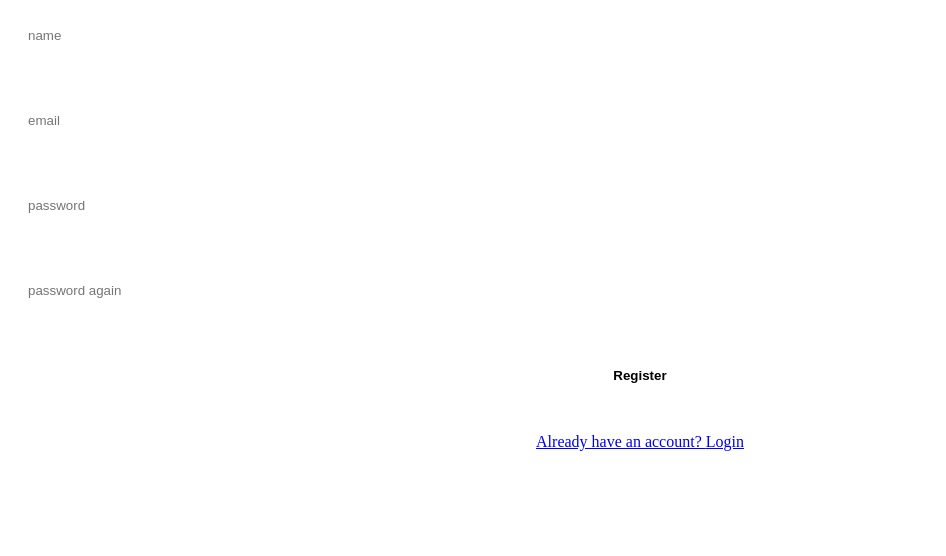
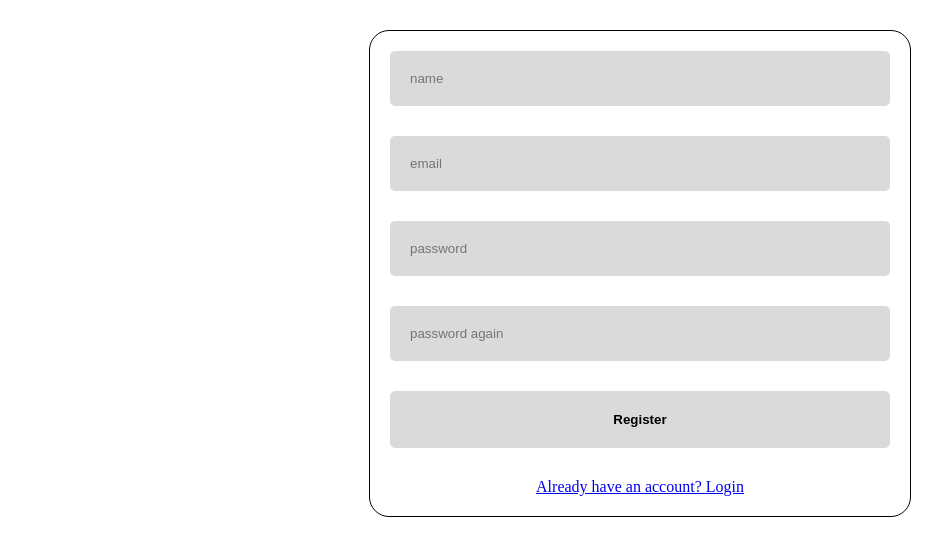
Before and after one commit to DenisZaga/RPS2.0, a Next.js app: page /register in a window 1280 px wide. Shown: the top 556 px of the page, without its empty margins (0-946 px from the left). Built offline with nearby package versions, Linux system fonts and the light colour scheme; no server answers.

Commit message:
fix register form styles

```diff
--- a/src/components/RegisterForm/registerForm.module.css
+++ b/src/components/RegisterForm/registerForm.module.css
@@ -2,13 +2,22 @@
   display: flex;
   flex-direction: column;
   text-align: center;
+
   gap: 30px;
+  margin-inline: auto;
+  margin-top: 30px;
+  padding: 20px;
+
+  width: 500px;
+
+  border: 1px solid black;
+  border-radius: 20px;
 }
 
 .form input{
   padding: 20px;
-  background-color: var(--bg);
-  color: var(--textColor);
+  background-color: rgb(218, 218, 218);
+  color: black;
   border: none;
   border-radius: 5px;
 }
@@ -16,11 +25,16 @@
 .form button{
   padding: 20px;
   cursor: pointer;
-  background-color: var(--btn);
-  color: var(--textColor);
+  background-color: rgb(218, 218, 218);
+  border: 1px solid rgb(218, 218, 218);
   font-weight: bold;
-  border: none;
   border-radius: 5px;
+}
+
+.form button:hover{
+  background-color: rgb(247, 247, 247);
+  border: 1px solid rgb(218, 218, 218);
+  transition: 0.5s;
 }
 
 .error {
```
